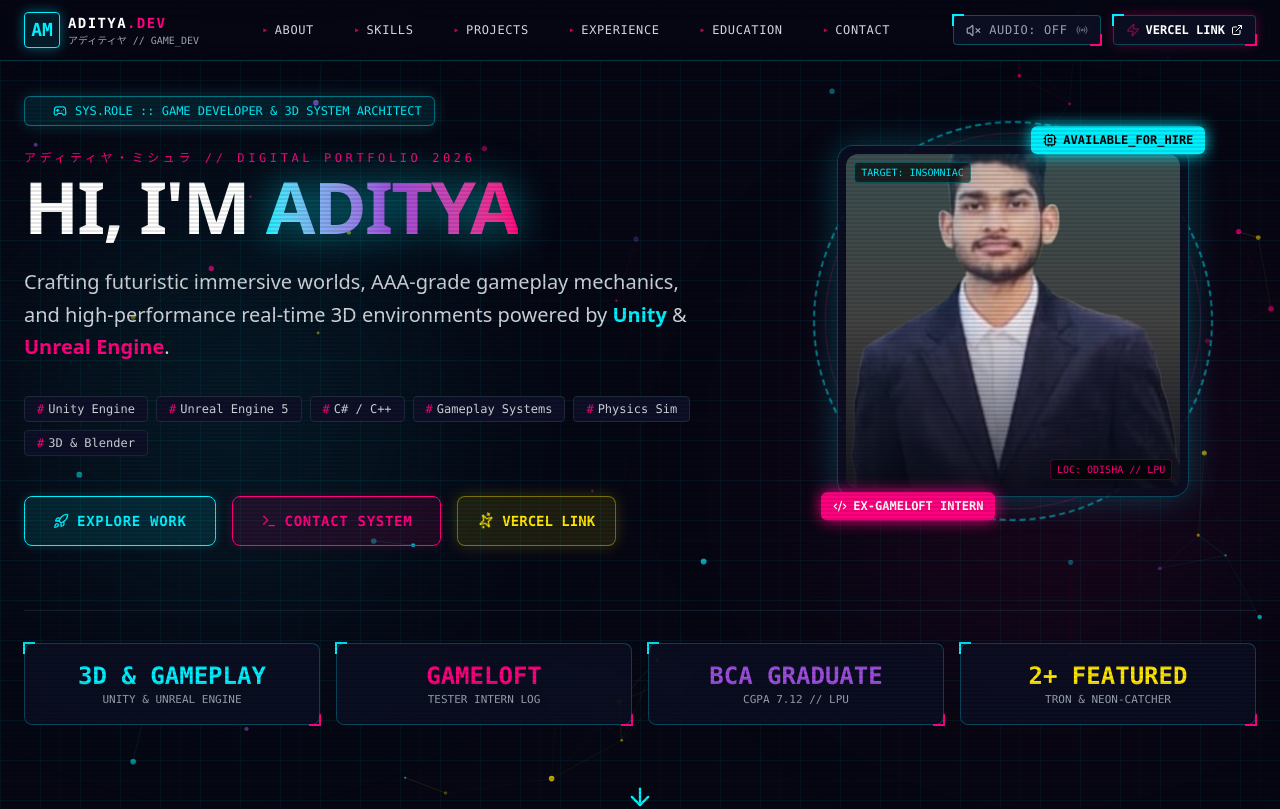
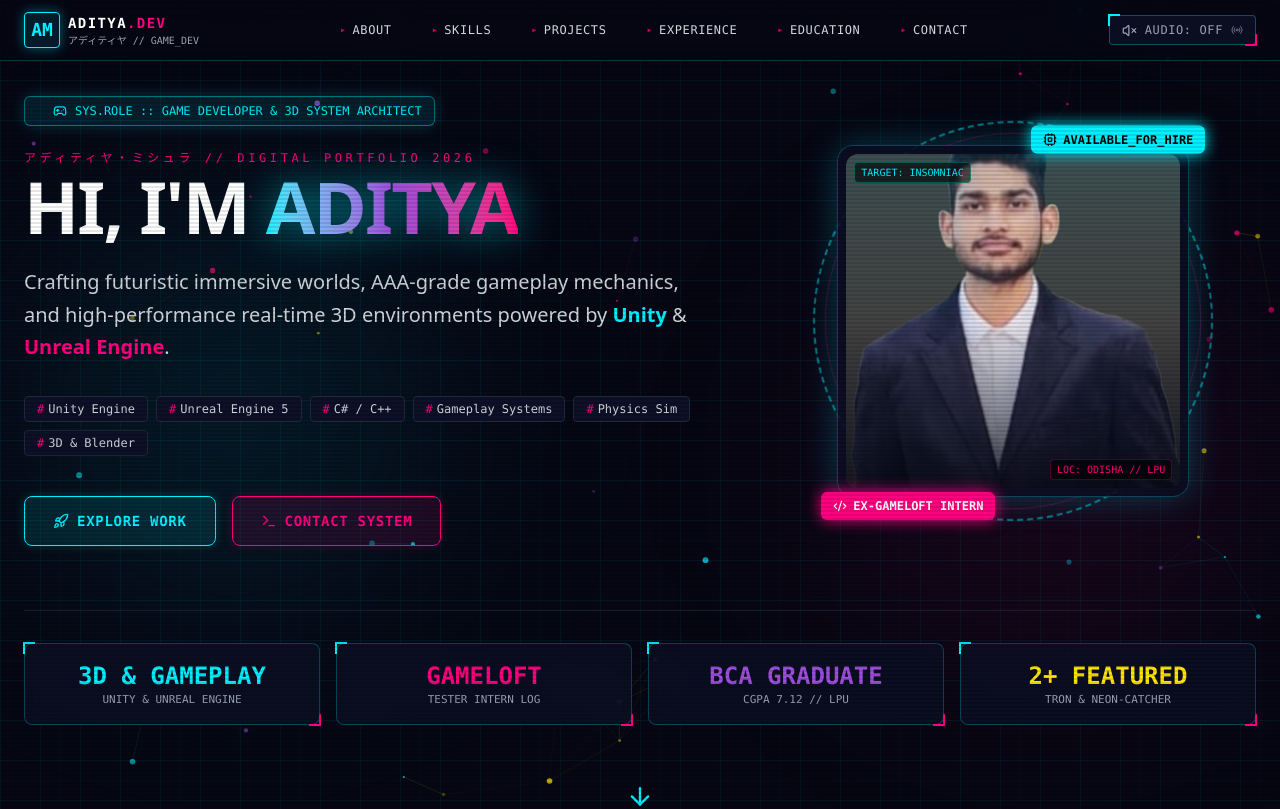
Before and after one commit to ZenithExo/Aditya-Mishra-Portfolio, a Next.js app: page / in a window 1280 px wide. Shown: the top 809 px of the page. Built offline with nearby package versions, Linux system fonts and the light colour scheme.

Commit message:
Remove Vercel Link buttons from header, hero, and footer

```diff
--- a/app/page.tsx
+++ b/app/page.tsx
@@ -2,7 +2,6 @@
 
 import { useState, useEffect } from "react"
 import CyberParticles from "@/components/cyber-particles"
-import VercelModal from "@/components/vercel-modal"
 import Navigation from "@/components/navigation"
 import Hero from "@/components/hero"
 import About from "@/components/about"
@@ -14,7 +13,6 @@ import Contact from "@/components/contact"
 
 export default function Home() {
   const [activeSection, setActiveSection] = useState("hero")
-  const [isVercelModalOpen, setIsVercelModalOpen] = useState(false)
 
   // Intersection observer to track active navigation section automatically on scroll
   useEffect(() => {
@@ -44,31 +42,21 @@ export default function Home() {
       {/* Background Interactive Cyber Particles Canvas */}
       <CyberParticles />
 
-      {/* Vercel Deployment Modal */}
-      <VercelModal
-        isOpen={isVercelModalOpen}
-        onClose={() => setIsVercelModalOpen(false)}
-      />
-
       {/* Cyber Header Navigation */}
       <Navigation
         activeSection={activeSection}
         setActiveSection={setActiveSection}
-        onOpenVercelModal={() => setIsVercelModalOpen(true)}
       />
 
       {/* Main Sections */}
       <main className="relative z-10">
-        <Hero
-          setActiveSection={setActiveSection}
-          onOpenVercelModal={() => setIsVercelModalOpen(true)}
-        />
+        <Hero setActiveSection={setActiveSection} />
         <About />
         <Skills />
         <Projects />
         <Experience />
         <Education />
-        <Contact onOpenVercelModal={() => setIsVercelModalOpen(true)} />
+        <Contact />
       </main>
     </div>
   )
--- a/components/contact.tsx
+++ b/components/contact.tsx
@@ -3,13 +3,9 @@
 import { useState } from "react"
 import { motion } from "framer-motion"
 import { useInView } from "react-intersection-observer"
-import { Mail, Phone, Linkedin, Github, Send, Copy, Check, Terminal, ExternalLink, Zap } from "lucide-react"
+import { Mail, Phone, Linkedin, Github, Send, Copy, Check, Terminal, ExternalLink } from "lucide-react"
 
-interface ContactProps {
-  onOpenVercelModal?: () => void
-}
-
-export default function Contact({ onOpenVercelModal }: ContactProps) {
+export default function Contact() {
   const { ref, inView } = useInView({ triggerOnce: true, threshold: 0.2 })
 
   const [copiedText, setCopiedText] = useState<string | null>(null)
@@ -107,7 +103,7 @@ export default function Contact({ onOpenVercelModal }: ContactProps) {
                       </span>
                       <button
                         onClick={() => copyToClipboard(method.value, method.label)}
-                        className="hover:text-white flex items-center gap-1 transition-colors"
+                        className="hover:text-white flex items-center gap-1 transition-colors cursor-pointer"
                       >
                         {copiedText === method.label ? (
                           <span className="text-green-400 font-bold flex items-center gap-1">
@@ -222,7 +218,7 @@ export default function Contact({ onOpenVercelModal }: ContactProps) {
 
                   <button
                     type="submit"
-                    className="neon-btn-pink w-full py-3.5 rounded-lg font-bold flex items-center justify-center gap-2 uppercase tracking-wider text-sm"
+                    className="neon-btn-pink w-full py-3.5 rounded-lg font-bold flex items-center justify-center gap-2 uppercase tracking-wider text-sm cursor-pointer"
                   >
                     <Send size={16} />
                     TRANSMIT MESSAGE
@@ -233,33 +229,11 @@ export default function Contact({ onOpenVercelModal }: ContactProps) {
           </motion.div>
         </div>
 
-        {/* Footer Banner with Vercel Deployment Action */}
-        <div className="hud-box p-6 sm:p-8 rounded-xl bg-gradient-to-r from-[#00f0ff]/10 via-[#060713] to-[#ff007f]/10 border border-gray-800 flex flex-col md:flex-row items-center justify-between gap-6">
-          <div>
-            <div className="text-white font-mono font-bold text-lg flex items-center gap-2">
-              <Zap className="text-[#ffe600]" size={20} /> VERCEL DEPLOYMENT LINK & DASHBOARD
-            </div>
-            <p className="text-xs text-gray-400 font-sans mt-1">
-              Want to host or update this cyberpunk portfolio live on Vercel? Open the Vercel Link modal for 1-click deployment.
-            </p>
-          </div>
-
-          {onOpenVercelModal && (
-            <button
-              onClick={onOpenVercelModal}
-              className="neon-btn-cyan px-6 py-3 rounded-lg font-mono text-xs font-bold shrink-0 flex items-center gap-2"
-            >
-              LAUNCH VERCEL DEPLOYMENT
-              <ExternalLink size={14} />
-            </button>
-          )}
-        </div>
-
         {/* System Copyright Footer */}
         <div className="pt-8 border-t border-gray-800 text-center font-mono text-xs text-gray-500 space-y-1">
           <p>© 2026 ADITYA KUMAR MISHRA. ALL RIGHTS RESERVED.</p>
           <p className="text-[10px] text-gray-600">
-            SYSTEM ARCHITECTURE: NEXT.JS 16 // TAILWIND CSS // FRAMER MOTION // VERCEL DEPLOY
+            SYSTEM ARCHITECTURE: NEXT.JS 16 // TAILWIND CSS // FRAMER MOTION
           </p>
         </div>
       </div>
--- a/components/hero.tsx
+++ b/components/hero.tsx
@@ -1,15 +1,14 @@
 "use client"
 
 import { motion } from "framer-motion"
-import { ArrowDown, Gamepad2, Sparkles, Terminal, Rocket, Code2, Cpu } from "lucide-react"
+import { ArrowDown, Gamepad2, Terminal, Rocket, Code2, Cpu } from "lucide-react"
 import Image from "next/image"
 
 interface HeroProps {
   setActiveSection: (section: string) => void
-  onOpenVercelModal?: () => void
 }
 
-export default function Hero({ setActiveSection, onOpenVercelModal }: HeroProps) {
+export default function Hero({ setActiveSection }: HeroProps) {
   return (
     <section id="hero" className="relative min-h-screen flex items-center justify-center pt-24 pb-16 px-4 sm:px-6 overflow-hidden cyber-grid-bg">
       {/* Glow Ambient Blobs */}
@@ -43,7 +42,7 @@ export default function Hero({ setActiveSection, onOpenVercelModal }: HeroProps)
                 アディティヤ・ミシュラ // DIGITAL PORTFOLIO 2026
               </div>
 
-              <h1 className="text-4xl sm:text-6xl lg:text-7xl font-extrabold text-white tracking-tight leading-none font-sans">
+              <h1 className="text-4xl sm:text-6xl lg:text-7xl font-extrabold text-[#ffffff] tracking-tight leading-none font-sans">
                 HI, I'M{" "}
                 <span className="inline-block bg-gradient-to-r from-[#00f0ff] via-[#9d4edd] to-[#ff007f] bg-clip-text text-transparent drop-shadow-[0_0_20px_rgba(0,240,255,0.6)]">
                   ADITYA
@@ -95,7 +94,7 @@ export default function Hero({ setActiveSection, onOpenVercelModal }: HeroProps)
             >
               <button
                 onClick={() => setActiveSection("projects")}
-                className="neon-btn-cyan px-7 py-3.5 rounded-lg font-bold flex items-center gap-2 tracking-wider uppercase group"
+                className="neon-btn-cyan px-7 py-3.5 rounded-lg font-bold flex items-center gap-2 tracking-wider uppercase group cursor-pointer"
               >
                 <Rocket size={16} className="group-hover:translate-x-1 transition-transform" />
                 EXPLORE WORK
@@ -103,21 +102,11 @@ export default function Hero({ setActiveSection, onOpenVercelModal }: HeroProps)
 
               <button
                 onClick={() => setActiveSection("contact")}
-                className="neon-btn-pink px-7 py-3.5 rounded-lg font-bold flex items-center gap-2 tracking-wider uppercase"
+                className="neon-btn-pink px-7 py-3.5 rounded-lg font-bold flex items-center gap-2 tracking-wider uppercase cursor-pointer"
               >
                 <Terminal size={16} />
                 CONTACT SYSTEM
               </button>
-
-              {onOpenVercelModal && (
-                <button
-                  onClick={onOpenVercelModal}
-                  className="px-5 py-3.5 rounded-lg border border-[#ffe600]/40 text-[#ffe600] bg-[#ffe600]/10 hover:bg-[#ffe600] hover:text-black font-bold transition-all duration-300 flex items-center gap-2 shadow-[0_0_15px_rgba(255,230,0,0.2)]"
-                >
-                  <Sparkles size={16} className="animate-spin" />
-                  VERCEL LINK
-                </button>
-              )}
             </motion.div>
           </div>
 
@@ -215,7 +204,7 @@ export default function Hero({ setActiveSection, onOpenVercelModal }: HeroProps)
         >
           <button
             onClick={() => setActiveSection("about")}
-            className="text-[#00f0ff] hover:text-[#ff007f] transition-colors p-2"
+            className="text-[#00f0ff] hover:text-[#ff007f] transition-colors p-2 cursor-pointer"
           >
             <ArrowDown size={28} />
           </button>
--- a/components/navigation.tsx
+++ b/components/navigation.tsx
@@ -2,19 +2,17 @@
 
 import { useState } from "react"
 import { motion, AnimatePresence } from "framer-motion"
-import { Menu, X, ExternalLink, Zap } from "lucide-react"
+import { Menu, X } from "lucide-react"
 import CyberSound from "@/components/cyber-sound"
 
 interface NavigationProps {
   activeSection: string
   setActiveSection: (section: string) => void
-  onOpenVercelModal?: () => void
 }
 
 export default function Navigation({
   activeSection,
   setActiveSection,
-  onOpenVercelModal,
 }: NavigationProps) {
   const [isOpen, setIsOpen] = useState(false)
   const navItems = ["About", "Skills", "Projects", "Experience", "Education", "Contact"]
@@ -85,22 +83,9 @@ export default function Navigation({
           })}
         </div>
 
-        {/* Right Tools & Deploy Launcher */}
+        {/* Right Tools - Ambient Cyber Audio Toggle */}
         <div className="flex items-center gap-3">
-          {/* Cyber Audio Ambient Toggle */}
           <CyberSound />
-
-          {/* Vercel Link Button */}
-          {onOpenVercelModal && (
-            <button
-              onClick={onOpenVercelModal}
-              className="hud-box px-3 py-1.5 rounded text-xs font-mono font-semibold text-white border border-[#ff007f]/50 hover:border-[#ff007f] bg-[#ff007f]/10 hover:bg-[#ff007f] hover:text-white transition-all duration-300 flex items-center gap-1.5 shadow-[0_0_12px_rgba(255,0,127,0.3)]"
-            >
-              <Zap size={14} className="text-[#ff007f] group-hover:text-white animate-pulse" />
-              <span className="hidden sm:inline">VERCEL LINK</span>
-              <ExternalLink size={12} />
-            </button>
-          )}
 
           {/* Mobile Menu Button */}
           <button
```
